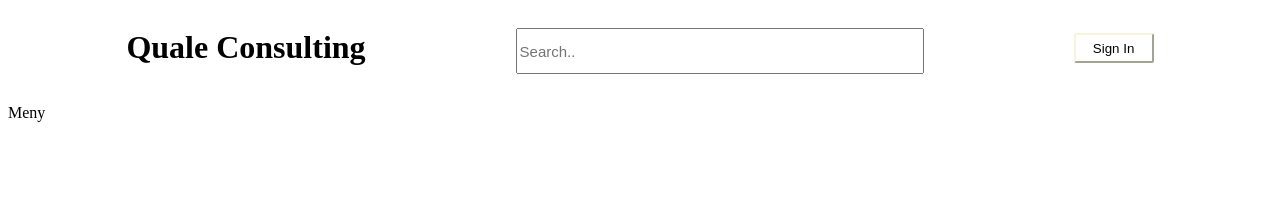
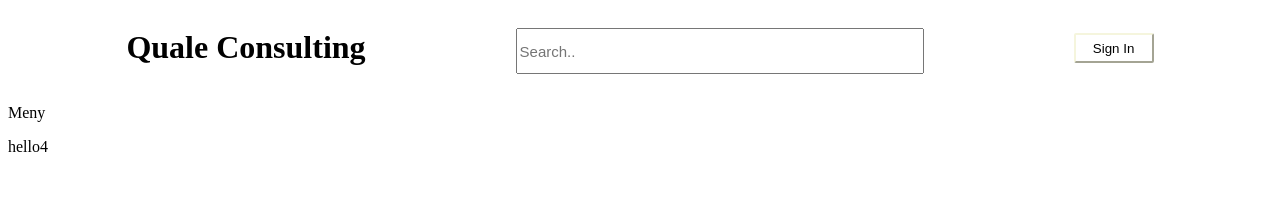
Before and after one commit to juliawikdahl/QualeComponentSearch, a Vue app: page /addcomponentpage in a window 1280 px wide. Shown: the top 206 px of the page. Built offline with nearby package versions, Linux system fonts and the light colour scheme.

Commit message:
#Day1 Added componentpage

```diff
--- /dev/null
+++ b/src/components/AddComponentPage.vue
@@ -0,0 +1,3 @@
+<template>
+    hello4
+</template>
--- a/src/components/Router.js
+++ b/src/components/Router.js
@@ -3,6 +3,7 @@ import SignInPage from './SignInPage.vue'
 import SearchMatchesPage from './SearchMatchesPage.vue'
 import FunctionPage from './FunctionPage.vue'
 import HomePage from './HomePage.vue'
+import AddComponentPage from './AddComponentPage.vue'
 
 
 export default createRouter({
@@ -23,6 +24,10 @@ export default createRouter({
       {
         path: '/homepage',
         component: HomePage,
+      },
+      {
+        path: '/addcomponentpage',
+        component: AddComponentPage,
       }
     ]
   })
```
